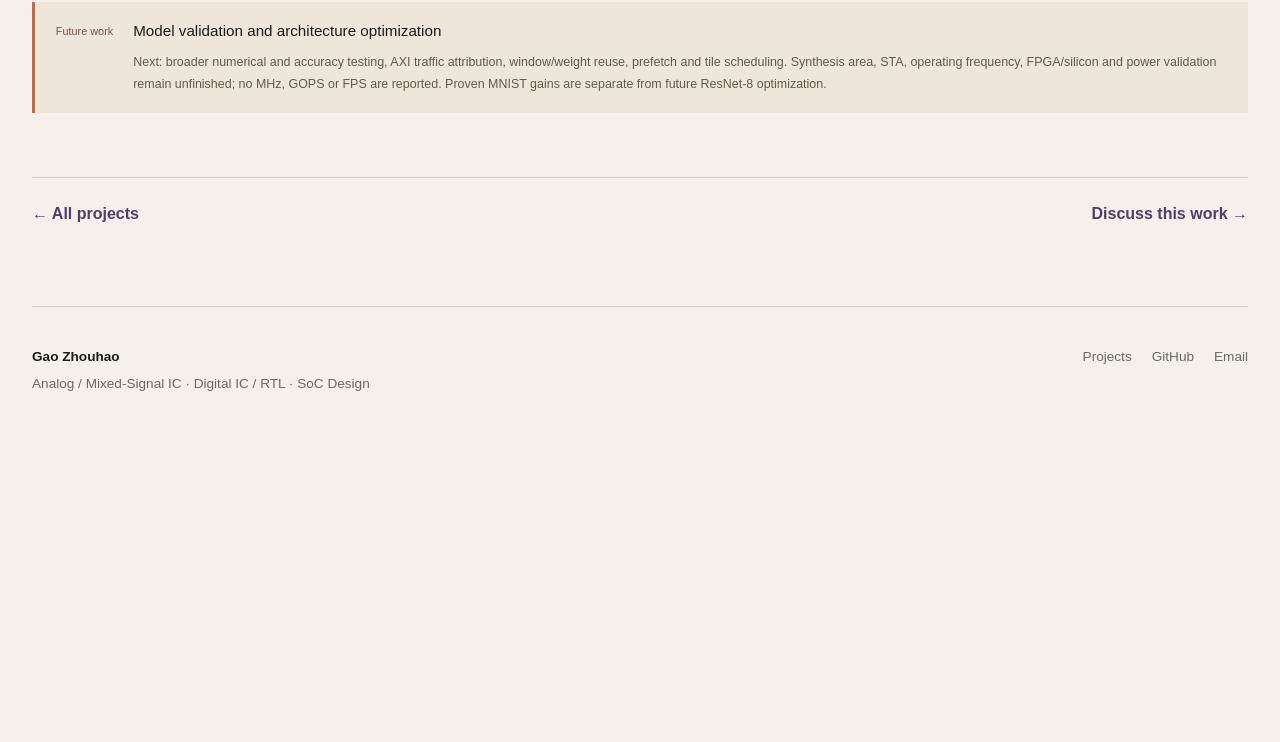
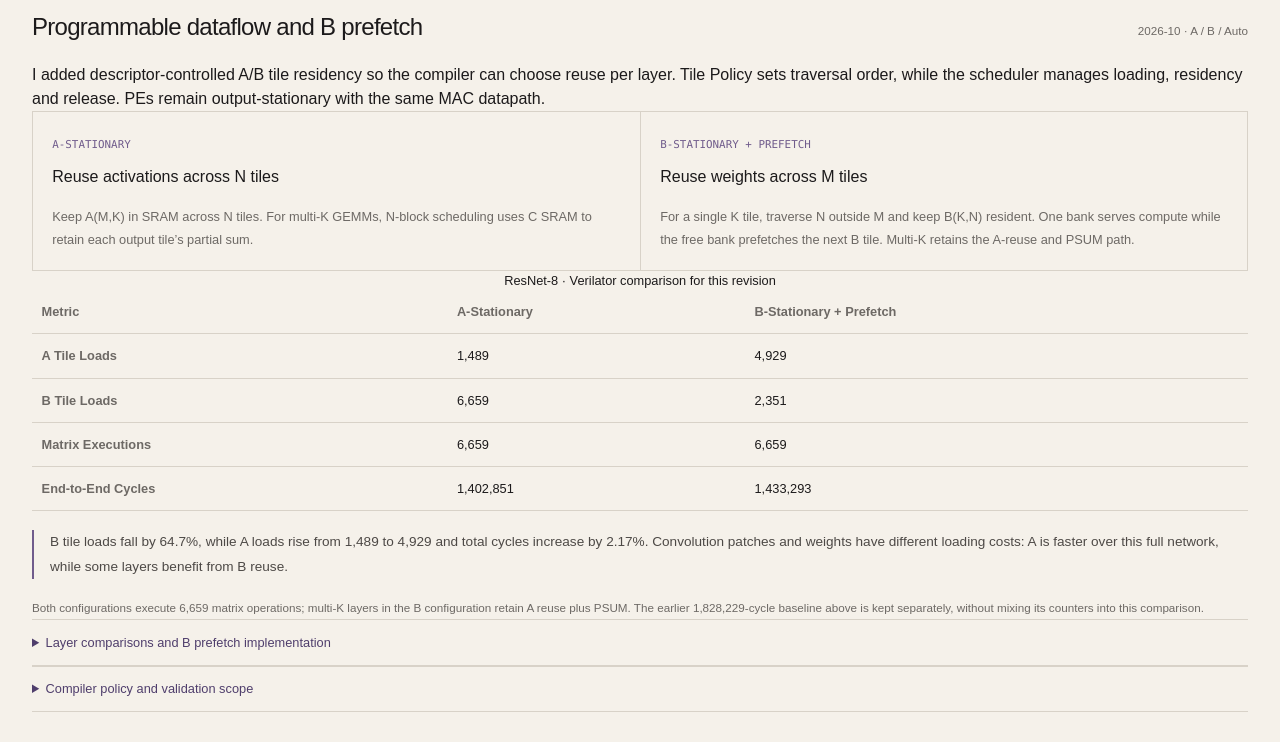
Before and after one commit to gaozhouhao/my-website, a Next.js app: page /en/projects/int8-systolic-npu in a window 1280 px wide. Shown: the part 4559-5301 px from the top of the page. Before the commit the page ends 5001 px from the top, so only its background shows below. Built offline with nearby package versions, Linux system fonts and the light colour scheme.

Commit message:
Add runtime A/B dataflow results and pipeline roadmap

```diff
--- /dev/null
+++ b/app/projects/int8-systolic-npu/DataflowUpdates.tsx
@@ -0,0 +1,34 @@
+import type { Locale } from "../../../lib/i18n";
+import styles from "./page.module.css";
+
+const source = "https://github.com/gaozhouhao/npu/blob/0c4fc4d50f00bebc5ce41205f97e23a8ee21a72f/";
+const fmt = (n: number) => n.toLocaleString("en-US");
+const layers = [[1,238759,235246],[2,238543,235254],[6,29424,27940],[0,88489,114146],[4,106477,119638]];
+
+export default function DataflowUpdates({locale}:{locale:Locale}) {
+  const zh = locale === "zh";
+  return <section className={styles.section} aria-labelledby="npu-dataflow">
+    <div className={styles.sectionTitle}><h2 id="npu-dataflow">{zh ? "可编程数据流与 B 预取" : "Programmable dataflow and B prefetch"}</h2><span>2026-10 · A / B / Auto</span></div>
+    <p>{zh ? "我将 A/B Tile 的驻留策略接入 Descriptor，编译器可以逐层选择复用方向。Tile Policy 决定遍历顺序，Scheduler 管理加载、驻留和释放；PE 内部仍采用 Output-stationary，MAC 数据通路没有变化。" : "I added descriptor-controlled A/B tile residency so the compiler can choose reuse per layer. Tile Policy sets traversal order, while the scheduler manages loading, residency and release. PEs remain output-stationary with the same MAC datapath."}</p>
+    <div className={styles.updateGrid}>
+      <article><span className={styles.version}>A-STATIONARY</span><h3>{zh ? "跨 N Tile 复用 Activation" : "Reuse activations across N tiles"}</h3><p>{zh ? "A(M,K) 保留在 SRAM，供多个 N Tile 使用。K 跨多个 Tile 时，按 N Block 调度，由 C SRAM 保存各输出 Tile 的部分和。" : "Keep A(M,K) in SRAM across N tiles. For multi-K GEMMs, N-block scheduling uses C SRAM to retain each output tile’s partial sum."}</p></article>
+      <article><span className={styles.version}>B-STATIONARY + PREFETCH</span><h3>{zh ? "跨 M Tile 复用 Weight" : "Reuse weights across M tiles"}</h3><p>{zh ? "单 K Tile 时采用 N 外层、M 内层遍历，保留 B(K,N)。当前 Bank 继续计算，空闲 Bank 预取下一组 B；Multi-K 仍走 A Reuse + PSUM 通路。" : "For a single K tile, traverse N outside M and keep B(K,N) resident. One bank serves compute while the free bank prefetches the next B tile. Multi-K retains the A-reuse and PSUM path."}</p></article>
+    </div>
+    <div className={styles.tableScroll}><table className="result-table"><caption>{zh ? "本轮 ResNet-8 · Verilator 对照记录" : "ResNet-8 · Verilator comparison for this revision"}</caption><thead><tr><th>{zh ? "指标" : "Metric"}</th><th>A-Stationary</th><th>B-Stationary + Prefetch</th></tr></thead><tbody>{[
+      ["A Tile Loads",1489,4929], ["B Tile Loads",6659,2351], ["Matrix Executions",6659,6659], ["End-to-End Cycles",1402851,1433293],
+    ].map(([label,a,b])=><tr key={label}><th scope="row">{label}</th><td>{fmt(Number(a))}</td><td>{fmt(Number(b))}</td></tr>)}</tbody></table></div>
+    <p className={styles.finding}>{zh ? "B Tile 加载减少 64.7%，A Tile 加载则从 1,489 增至 4,929 次，整网周期增加 2.17%。卷积 Patch 与权重的加载成本不同：这次整网测试中 A 模式更快，部分单层则受益于 B 复用。" : "B tile loads fall by 64.7%, while A loads rise from 1,489 to 4,929 and total cycles increase by 2.17%. Convolution patches and weights have different loading costs: A is faster over this full network, while some layers benefit from B reuse."}</p>
+    <p className={styles.note}>{zh ? "本表为近期 A/B 对照，两个配置均执行 6,659 次矩阵计算；B 配置中的多 K 层保留 A Reuse + PSUM。上方 1,828,229 cycles 是此前的性能基线，单独保留，不混用其计数。" : "Both configurations execute 6,659 matrix operations; multi-K layers in the B configuration retain A reuse plus PSUM. The earlier 1,828,229-cycle baseline above is kept separately, without mixing its counters into this comparison."}</p>
+    <details className={styles.details}><summary>{zh ? "逐层差异与 B Prefetch 实现" : "Layer comparisons and B prefetch implementation"}</summary>
+      <div className={styles.tableScroll}><table className="result-table"><thead><tr><th>Layer</th><th>A Cycles</th><th>B Cycles</th><th>{zh ? "B 相对 A" : "B vs. A"}</th></tr></thead><tbody>{layers.map(([i,a,b])=><tr key={i}><th scope="row">Conv {i}</th><td>{fmt(a)}</td><td>{fmt(b)}</td><td>{b>a?"+":"−"}{(Math.abs(b-a)/a*100).toFixed(2)}%</td></tr>)}</tbody></table></div>
+      <p>{zh ? "在这组记录中，Conv 1、2、6 的 B 模式更快，Conv 0、4 的 A 模式更快。Conv 1 的 AXI Read Beats 从 195,092 降至 154,244（−20.94%），周期减少 1.47%。" : "In these runs, B is faster for Conv 1, 2 and 6; A is faster for Conv 0 and 4. Conv 1 AXI read beats drop from 195,092 to 154,244 (−20.94%), with a 1.47% cycle reduction."}</p>
+      <h3>{zh ? "预取与驻留 Tag 的生命周期" : "Prefetch and residency-tag lifetime"}</h3>
+      <p>{zh ? "原先旧 B Tile 的 Residency Valid 会阻止下一组 B 发起加载。双 Bank 预取解除这一限制，同时收紧 Tag 失效条件，避免旧 Tile 完成时清掉新预取 Tile 的驻留信息。B 在当前 N 对应的多个 M Tile 之间继续复用。" : "Previously, the old B tile’s residency-valid flag blocked loading the next B tile. Dual-bank prefetch removes that dependency and tightens tag invalidation so completion of an older tile does not erase the prefetched tile’s residency. B reuse across the current N tile’s M tiles is preserved."}</p>
+    </details>
+    <details className={styles.details}><summary>{zh ? "编译器选择策略与验证范围" : "Compiler policy and validation scope"}</summary>
+      <p>{zh ? "编译器支持 A / B / Auto，并将选择写入 Descriptor Flag、DDR Binary/HEX 和 Manifest。近期 Cost Model 按 M/N/K Tile 数量、Operand 大小及估计访存开销比较两种策略，输出逐层估算和选择理由。Multi-K 优先保留 A Reuse + PSUM；模型尚未用实测数据校准。" : "The compiler supports A / B / Auto and propagates the choice into descriptor flags, DDR binary/HEX images and the manifest. The recent cost model compares tile counts, operand sizes and estimated memory costs, reporting per-layer estimates and selection reasons. Multi-K retains A reuse plus PSUM. The model has not yet been calibrated against measured timings."}</p>
+      <p>{zh ? "A/B 模式已观测到相同 Top-1。完整逐元素一致性仍以各配置的测试记录为准，不沿用此前固定样本回归的 PASS 结论。" : "Matching Top-1 outputs have been observed in A/B runs. Element-wise agreement requires each configuration’s own test record; earlier fixed-sample regression results are not extended to these runs."}</p>
+      <p className={styles.note}>{zh ? "记录范围：性能数字、B Prefetch 修复及扩展 Cost Model 来自本轮开发记录。公开提交 0c4fc4d 已包含运行时 A/B 调度，但 Auto 仍使用 Tile 数量启发式，尚未包含上述预取修复与完整成本报告。" : "Record scope: timings, the B prefetch fix and expanded cost model come from this development update. Public commit 0c4fc4d contains runtime A/B scheduling, but Auto still uses a tile-count heuristic; the prefetch fix and full cost reports are not included in that revision."} <a href={source+"rtl/core/tile_scheduler.sv"}>Scheduler ↗</a> · <a href={source+"rtl/core/tile_policy.sv"}>Tile Policy ↗</a> · <a href={source+"scripts/compile_resnet8_tflite.py"}>Compiler ↗</a></p>
+    </details>
+  </section>;
+}
--- a/app/projects/int8-systolic-npu/RecentUpdates.tsx
+++ b/app/projects/int8-systolic-npu/RecentUpdates.tsx
@@ -24,7 +24,7 @@ export default function RecentUpdates({ locale }: { locale: Locale }) {
         {[256,256,256,16].map((k,i) => <div className={styles.slotRow} key={i}><strong>K{i} · {k}</strong>{[0,1,2].map(n => <span key={n}>A{i} × B{i},{n}<small>{i === 0 ? (zh ? "写入部分和" : "Store sum") : (zh ? "+ 原部分和" : "+ Stored sum")}</small></span>)}</div>)}
       </div>
       <p className={styles.note}>{zh ? "逐行执行：每个 A Tile 加载一次，依次参与三个 N Tile 的计算。PE ACC → 四路 INT32 加法器 ↔ C SRAM；最后一段 K 完成后进入后处理与写回。此图展示遍历顺序，不代表三个 N Tile 同时计算。" : "Execute row by row: load each A tile once and reuse it for three N tiles. PE ACC → four INT32 adders ↔ C SRAM; after the final K tile, proceed to post-processing and writeback. This shows traversal order, not simultaneous execution."}</p>
-      <p className={styles.note}>{zh ? "PE 内仍为 Output-stationary。已集成的是 SRAM 级 A 驻留与复用；独立 Tile Iterator 的三模式 Smoke Test 不代表已实现 PE-level Input-stationary / Weight-stationary。" : "PEs remain output-stationary. The integrated feature is SRAM-level A reuse; the independent three-mode iterator smoke test does not establish PE-level input- or weight-stationary execution."}</p>
+      <p className={styles.note}>{zh ? "PE 内仍为 Output-stationary。此阶段集成的是 SRAM 级 A 驻留与复用；独立 Tile Iterator 的三模式 Smoke Test 不代表已实现 PE-level Input-stationary / Weight-stationary。" : "PEs remain output-stationary. This stage integrated SRAM-level A reuse; the independent three-mode iterator smoke test does not establish PE-level input- or weight-stationary execution."}</p>
       <a href={source + "rtl/core/tile_policy.sv"}>{zh ? "Tile Policy 源码 ↗" : "Tile policy source ↗"}</a>
     </details>
     <details className={styles.details}><summary>{zh ? "DMA 完成脉冲丢失：定位与修复" : "Lost DMA completion pulse: diagnosis and fix"}</summary><dl className={styles.debugGrid}>
--- a/app/projects/int8-systolic-npu/ResnetProfile.tsx
+++ b/app/projects/int8-systolic-npu/ResnetProfile.tsx
@@ -23,7 +23,7 @@ export default function ResnetProfile({locale}:{locale:Locale}) {
   const max=Math.max(...rows.map(r=>value(r)??0));
   const label=metric==="cycles"?"Cycles":metric==="mac"?"Executed MAC":"Core Busy PE Occupancy";
   return <section className={styles.section} aria-labelledby="resnet-profile">
-    <div className={styles.sectionTitle}><h2 id="resnet-profile">{zh?"ResNet-8 回归与性能基线":"ResNet-8 regression and performance baseline"}</h2><span>2026-10-11</span></div>
+    <div className={styles.sectionTitle}><h2 id="resnet-profile">{zh?"ResNet-8 回归与早期性能基线":"ResNet-8 regression and initial performance baseline"}</h2><span>2026-10-11</span></div>
     <div className={styles.updateGrid}><article><span className={styles.version}>{zh?"固定样本回归":"FIXED-SAMPLE REGRESSION"}</span><h3>{zh?"10 张 CIFAR-10 样本逐层比对":"Layer-wise comparison on 10 CIFAR-10 samples"}</h3><p>{zh?"Top-1 与参考结果 10/10 一致，140/140 个层输出、1,147,620/1,147,620 个元素一致。这是固定编译器、量化参数和 RTL 配置下的回归结果，不是 CIFAR-10 测试集准确率。":"Top-1 matches the reference on 10/10 samples; 140/140 layer outputs and 1,147,620/1,147,620 elements match. These results apply to a fixed compiler, quantization and RTL configuration; they are not CIFAR-10 test-set accuracy."}</p></article><article><span className={styles.version}>{zh?"数值兼容性":"NUMERICAL COMPATIBILITY"}</span><h3>{zh?"扩大测试后发现过 1 LSB 差异":"1 LSB differences observed in broader testing"}</h3><p>{zh?"整数 Scale 近似和 Requantization Kernel 的舍入语义会影响逐元素一致性。项目分别检查自研整数 Golden 的 Bit-exact、TFLite 数值兼容性和 Top-1 一致性，不宣称所有输入都与 TFLite Bit-exact。":"Integer scale approximation and requantization rounding semantics can affect element-wise matches. Custom integer-golden bit-exactness, TFLite numerical compatibility and Top-1 agreement are separate checks; universal TFLite bit-exactness is not claimed."}</p></article></div>
     <p className={styles.note}>{zh?"以下为固定仿真内存响应模型下的单次 ResNet-8 推理基线：4×4 阵列、32-bit AXI、K Tile 容量 256、14 条硬件描述符。性能基线与上述 10 样本回归分别记录。":"The following baseline is one ResNet-8 inference with a fixed behavioral-memory response model: 4×4 array, 32-bit AXI, K-tile capacity 256 and 14 hardware descriptors. It is recorded separately from the ten-sample regression."}</p>
     <div className={styles.metrics}><div><strong>1,828,229</strong><span>Cycles / inference</span></div><div><strong>12.50M</strong><span>Executed MAC</span></div><div><strong>90.70%</strong><span>Core Busy PE Occupancy</span></div><div><strong>39.57%</strong><span>Useful E2E PE Utilization</span></div></div>
--- a/app/projects/int8-systolic-npu/page.tsx
+++ b/app/projects/int8-systolic-npu/page.tsx
@@ -5,6 +5,7 @@ import styles from "./page.module.css";
 import RecentUpdates from "./RecentUpdates";
 import ResnetUpdates from "./ResnetUpdates";
 import ResnetProfile from "./ResnetProfile";
+import DataflowUpdates from "./DataflowUpdates";
 import Image from "next/image";
 
 export const metadata = pageMetadata("自研 INT8 NPU", "基于 4×4 脉动阵列的 INT8 NPU，完成 MNIST CNN 逐层 RTL 验证；MNIST 周期降至 74,527，新增 ResNet-8 固定样本逐层回归与性能基线。", "/projects/int8-systolic-npu", "zh");
@@ -43,7 +44,8 @@ export function Int8SystolicNpuPage({ locale }: { locale: Locale }) {
     <section className={styles.section} aria-labelledby="npu-verification"><div className={styles.sectionTitle}><h2 id="npu-verification">{zh ? "MNIST 验证结果" : "MNIST verification"}</h2><span>Verilator · Golden Reference</span></div><div className={styles.verification}><div><h3>{zh ? "4 张测试图片，五层输出全部通过比对" : "Four test images, all five layers matched"}</h3><p className={styles.network}>Conv1 → Pool1 → Conv2 → Pool2 → FC</p><p>{zh ? "最新四张图片的五层输出全部通过 Golden 比对，预测分别为 7、2、1、0。验证使用 Verilator、SystemVerilog Testbench、DPI-C 和 Python Reference。" : "The latest four-image run matches all five golden outputs, with predictions 7, 2, 1 and 0. Verification uses Verilator, SystemVerilog testbenches, DPI-C and a Python reference."}</p></div><div><h3>{zh ? "FP32 → INT8 模型量化" : "FP32 → INT8 model quantization"}</h3><p className={styles.accuracy}>98.37% <span>→</span> 98.33%</p><p>{zh ? "模型准确率下降 0.04 个百分点。模型准确率与四张图片的 RTL 验证是两组独立结果。" : "Model accuracy drops by 0.04 percentage points. Model accuracy and the four-image RTL regression are separate results."}</p></div></div></section>
     <ResnetUpdates locale={locale} />
     <ResnetProfile locale={locale} />
-    <aside className={styles.next}><span>{zh ? "后续计划" : "Future work"}</span><div><h2>{zh ? "模型数值验证与架构优化" : "Model validation and architecture optimization"}</h2><p>{zh ? "后续扩大数值兼容性与准确率测试，按 Activation、Weight、参数和写回细分 AXI 流量，并比较窗口复用、B 复用、Prefetch 与分块调度。综合面积、STA、工作频率、FPGA/流片和功耗均未完成，不报告 MHz、GOPS 或 FPS。已有 MNIST 优化结果与尚未完成的 ResNet-8 优化分开记录。" : "Next: broader numerical and accuracy testing, AXI traffic attribution, window/weight reuse, prefetch and tile scheduling. Synthesis area, STA, operating frequency, FPGA/silicon and power validation remain unfinished; no MHz, GOPS or FPS are reported. Proven MNIST gains are separate from future ResNet-8 optimization."}</p></div></aside>
+    <DataflowUpdates locale={locale} />
+    <aside className={styles.next}><span>{zh ? "后续计划" : "Future work"}</span><div><h2>{zh ? "DMA / Compute / Writeback 三级流水线" : "DMA / compute / writeback pipeline"}</h2><p>{zh ? "架构设计已确定，RTL 尚未实现。计划在阵列后加入 C Result Buffer，通过结果快照、Valid/Ready 和反压，将当前 Tile 的计算与前一 Tile 的后处理、AXI 写回重叠。实现时需同步管理 PSUM、量化参数、输出地址和写回完成状态；吞吐收益待集成后测量。" : "Architecture defined; RTL not yet implemented. A planned C Result Buffer will use result snapshots, valid/ready handshakes and backpressure to overlap a tile’s compute with the previous tile’s postprocessing and AXI writeback. PSUM lifetime, quantization parameters, output addresses and writeback completion must remain synchronized. Throughput gains will be measured after integration."}</p></div></aside>
     <ProjectNavigation />
   </main>;
 }
--- a/lib/content.ts
+++ b/lib/content.ts
@@ -46,8 +46,8 @@ export const projectSummaries: readonly ProjectSummary[] = [
     titleZh: "自研 INT8 NPU",
     direction: "Digital IC · RTL · CNN Inference",
     directionZh: "数字集成电路 · RTL · CNN 推理",
-    summary: "Built a 4×4 INT8 NPU with tiling, AXI DMA and descriptor-driven CNN execution. Verified MNIST outputs layer by layer and reduced cycles from 531,563 to 74,527 through operand loading and multi-K reuse. Added per-channel quantization, a parameter slot bank and TFLite compilation; ResNet-8 fixed-sample layer regression and profiling report 90.70% Core Busy PE occupancy; universal TFLite bit-exactness is not claimed.",
-    summaryZh: "基于 4×4 脉动阵列，实现矩阵分块、AXI DMA 和描述符驱动的 CNN 推理。完成 MNIST 逐层 RTL 验证，将整网周期从 531,563 降至 74,527。新增逐通道量化、参数 Slot Bank 和 TFLite 编译器，完成 ResNet-8 固定样本逐层回归与性能分析；Core Busy PE 占用率为 90.70%，不宣称全输入 TFLite Bit-exact。",
+    summary: "Built a 4×4 INT8 NPU with tiling, AXI DMA and descriptor-driven CNN execution. Verified MNIST outputs layer by layer and reduced cycles from 531,563 to 74,527 through operand loading and multi-K reuse. Added per-channel quantization, a parameter slot bank and TFLite compilation; ResNet-8 fixed-sample layer regression and profiling are followed by descriptor-controlled A/B tile residency and prefetch, with per-layer cycle and load comparisons.",
+    summaryZh: "基于 4×4 脉动阵列，实现矩阵分块、AXI DMA 和描述符驱动的 CNN 推理。完成 MNIST 逐层 RTL 验证，将整网周期从 531,563 降至 74,527。新增逐通道量化、参数 Slot Bank 和 TFLite 编译器，完成 ResNet-8 固定样本逐层回归与性能分析；进一步实现 Descriptor 控制的 A/B Tile 驻留与预取，比较逐层周期与数据加载开销。",
     featured: true,
   },
   {
```
